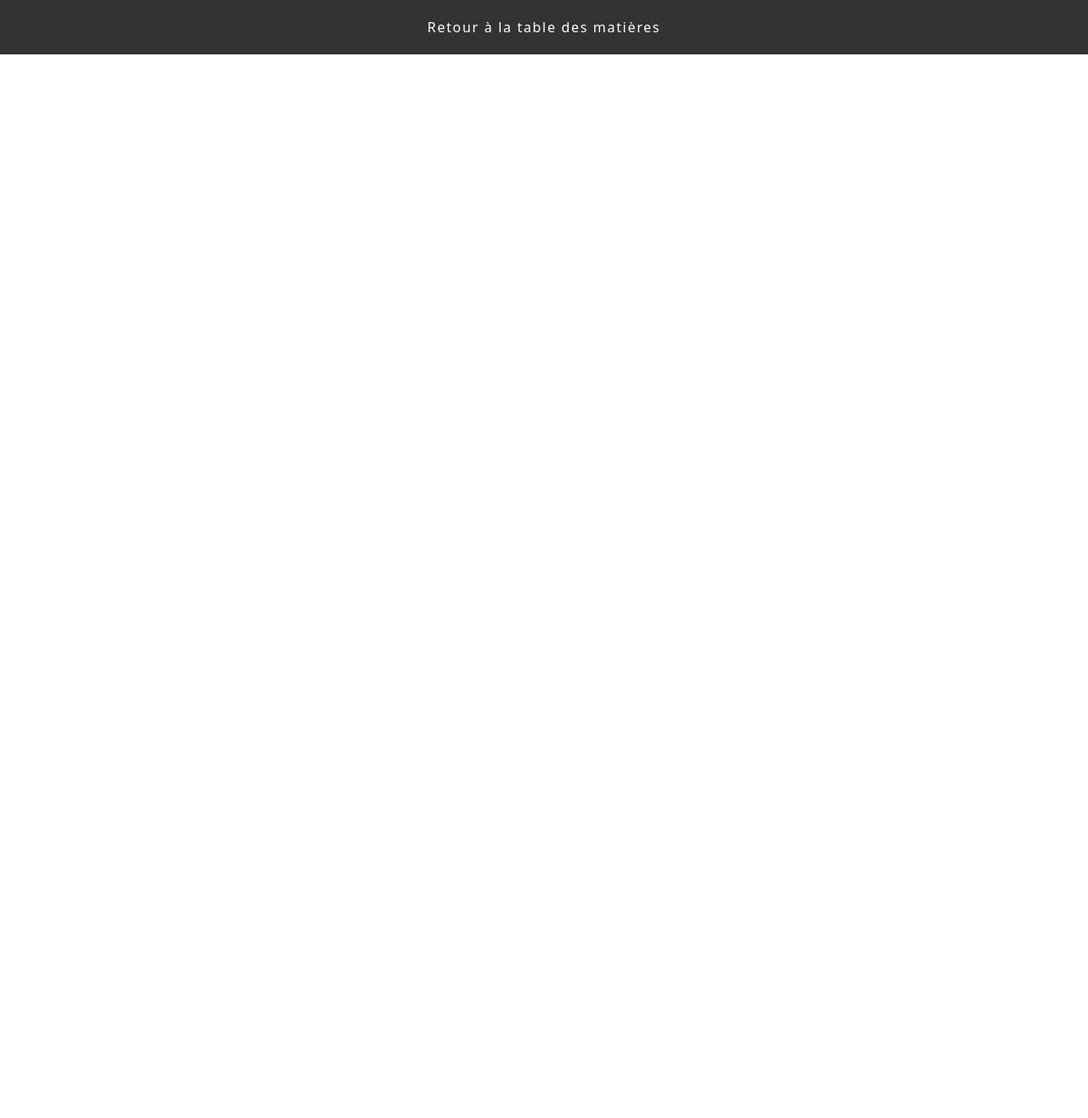
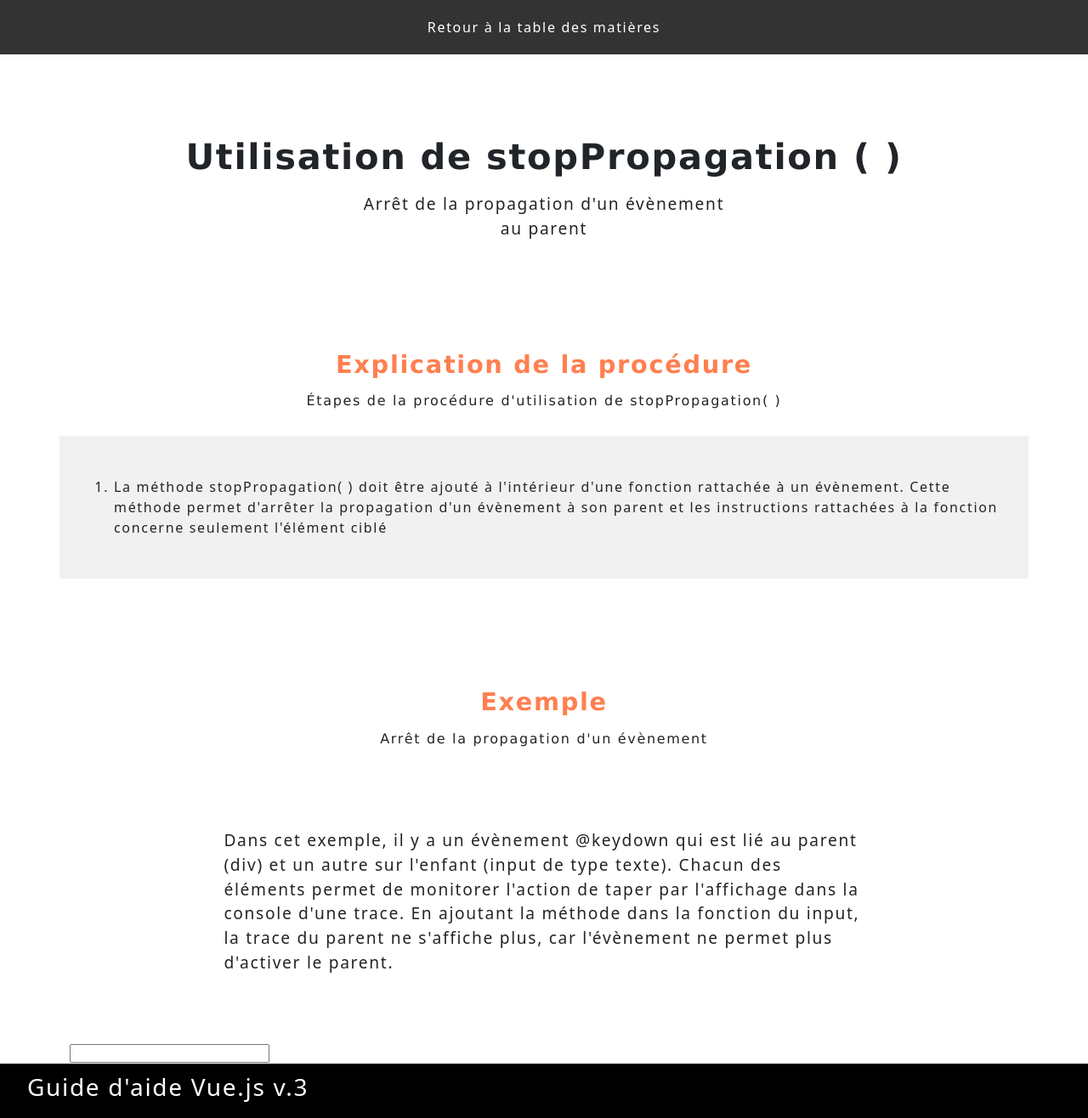
Before and after one commit to ycharles-cstj/aideVueJs, a Vue app: page /stoppropagation in a window 1280 px wide. Shown: the whole page at 85% size. Before the commit the page ends 800 px from the top, so only its background shows below. Built offline with nearby package versions, Linux system fonts and the light colour scheme.

Commit message:
feature-stopPropagation

```diff
--- a/src/router/index.js
+++ b/src/router/index.js
@@ -99,6 +99,11 @@ const router = createRouter({
       name: 'preventdefault',
       component: () => import("@/views/PagePreventDefault.vue"),
     },
+    {
+      path: '/stoppropagation',
+      name: 'stoppropagation',
+      component: () => import("@/views/PageStopPropagation.vue"),
+    },
   ],
   scrollBehavior() {
     // always scroll to top
--- a/src/views/PageAccueil.vue
+++ b/src/views/PageAccueil.vue
@@ -52,6 +52,8 @@
                 <li> <RouterLink to="/vonce"><span>17</span> - Utilisation de la directive v-once</RouterLink></li>
 
                 <li> <RouterLink to="/preventdefault"><span>18</span> - Utilisation de preventDefault( )</RouterLink></li>
+
+                <li> <RouterLink to="/stoppropagation"><span>19</span> - Utilisation de stopPropagation( )</RouterLink></li>
             </ul>
         </div>
     </main>
--- /dev/null
+++ b/src/views/PageStopPropagation.vue
@@ -0,0 +1,53 @@
+<script setup>
+    // importations de l'application
+    import TitreContent from "@/components/app/TitreContent/TitreContent.vue";
+    import TitreSection from "@/components/app/TitreSection/TitreSection.vue";
+    import ExplicationsExemple from "@/components/app/ExplicationsExemple/ExplicationsExemple.vue";
+
+    // importation de l'exemple
+    function actionParent(){
+        console.log('Évènement associé au parent');
+    }
+    function actionInput(e){
+        e.stopPropagation();
+        //e.preventDefault();
+        console.log('Évènement associé au input');
+    }
+</script>
+
+<template>
+<div class="interface">
+    <main>
+        <TitreSection :titreSection="'Utilisation de stopPropagation ( )'">
+            <p class="explication">Arrêt de la propagation d'un évènement au parent</p>
+        </TitreSection>
+
+        <TitreContent :titre="'Explication de la procédure'">
+            <p>Étapes de la procédure d'utilisation de stopPropagation( )</p>
+        </TitreContent>
+
+        <div class="procedures">
+            <ol>
+                <li>La méthode stopPropagation( ) doit être ajouté à l'intérieur d'une fonction rattachée à un évènement. Cette méthode permet d'arrêter la propagation d'un évènement à son parent et les instructions rattachées à la fonction concerne seulement l'élément ciblé</li>
+            </ol>
+        </div>
+
+        <TitreContent :titre="'Exemple'">
+            <p>Arrêt de la propagation d'un évènement</p>
+        </TitreContent>
+
+        <ExplicationsExemple>
+            <p>Dans cet exemple, il y a un évènement @keydown qui est lié au parent (div) et un autre sur l'enfant (input de type texte). Chacun des éléments permet de monitorer l'action de taper par l'affichage dans la console d'une trace. En ajoutant la méthode dans la fonction du input, la trace du parent ne s'affiche plus, car l'évènement ne permet plus d'activer le parent. </p>
+        </ExplicationsExemple>
+
+
+        <div @keydown="actionParent">
+            <input type="text" @keydown="actionInput($event)">
+        </div>
+    </main>
+</div>
+</template>
+
+<style lang="scss">
+
+</style>
```
Also changed, not shown: src/views/template.vue (deleted, +0 -50 lines), 1 other file (tests, documents, lock files or other folders).
